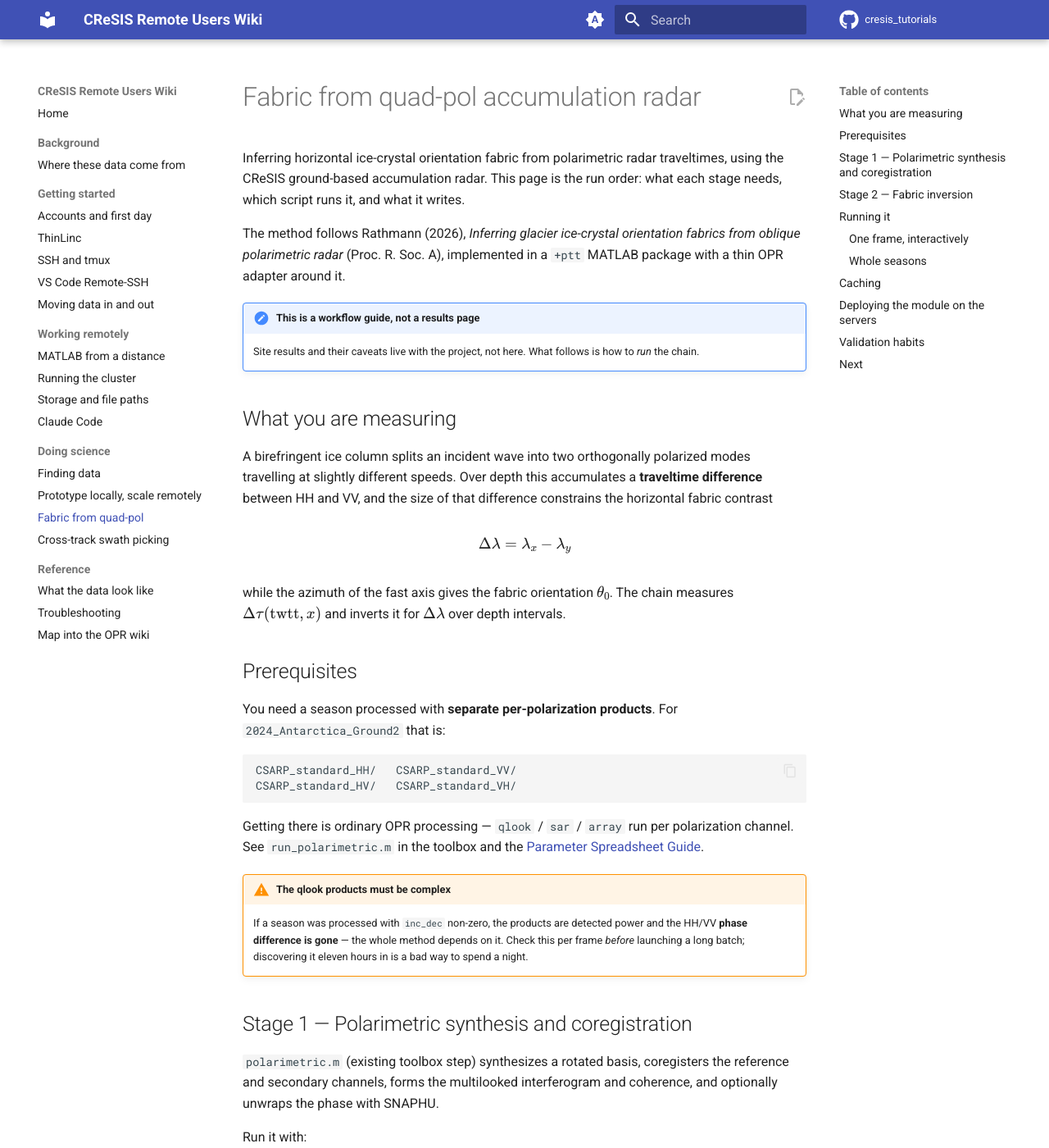
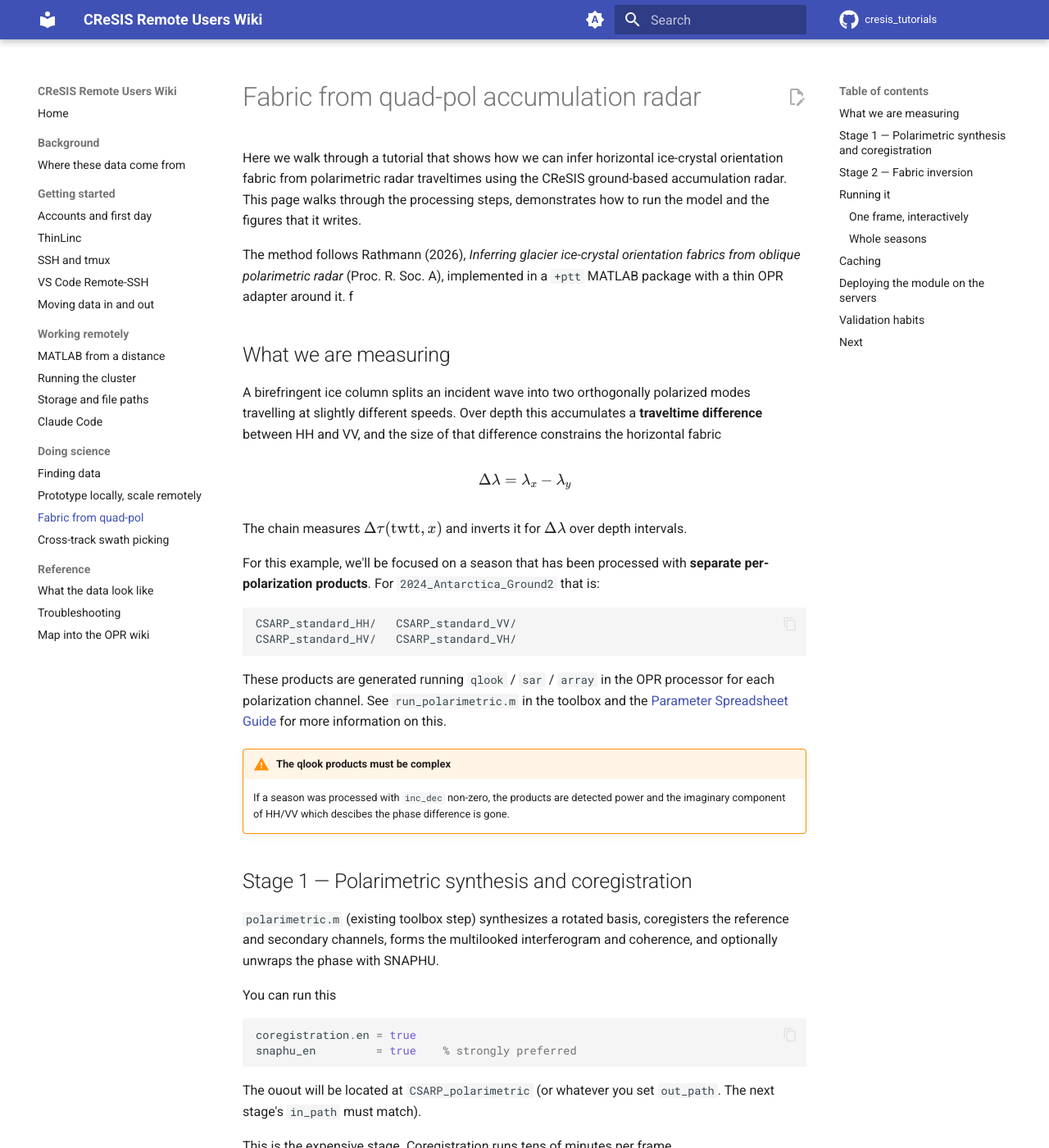
Before and after one commit to rice-glaciology/cresis_tutorials, an MkDocs documentation site: the page built from docs/doing-science/fabric-polarimetry.md, in a window 1280 px wide and 1400 px high. Shown: the whole window at 82% size. Built offline with MkDocs 1.6.1 and Material for MkDocs 9.7.7, drawn with Linux system fonts in a browser that asks for light colours; comment, search, counter and statistics services are not loaded; some of the changed text lies outside the part shown.

Commit message:
Update fabric-polarimetry.md

````diff
--- a/docs/doing-science/fabric-polarimetry.md
+++ b/docs/doing-science/fabric-polarimetry.md
@@ -1,49 +1,37 @@
 # Fabric from quad-pol accumulation radar
 
-Inferring horizontal ice-crystal orientation fabric from polarimetric radar
-traveltimes, using the CReSIS ground-based accumulation radar. This page is the
-run order: what each stage needs, which script runs it, and what it writes.
+Here we walk through a tutorial that shows how we can infer horizontal ice-crystal orientation fabric from polarimetric radar traveltimes using the CReSIS ground-based accumulation radar.
+This page walks through the processing steps, demonstrates how to run the model and the figures that it writes.
 
 The method follows Rathmann (2026), *Inferring glacier ice-crystal orientation
 fabrics from oblique polarimetric radar* (Proc. R. Soc. A), implemented in a
 `+ptt` MATLAB package with a thin OPR adapter around it.
+f
 
-!!! note "This is a workflow guide, not a results page"
-    Site results and their caveats live with the project, not here. What
-    follows is how to *run* the chain.
+## What we are measuring
 
-## What you are measuring
-
-A birefringent ice column splits an incident wave into two orthogonally
-polarized modes travelling at slightly different speeds. Over depth this
-accumulates a **traveltime difference** between HH and VV, and the size of that
-difference constrains the horizontal fabric contrast
+A birefringent ice column splits an incident wave into two orthogonally polarized modes travelling at slightly different speeds.
+Over depth this accumulates a **traveltime difference** between HH and VV, and the size of that difference constrains the horizontal fabric
 
 $$\Delta\lambda = \lambda_x - \lambda_y$$
 
-while the azimuth of the fast axis gives the fabric orientation $\theta_0$. The
-chain measures $\Delta\tau(\text{twtt}, x)$ and inverts it for
-$\Delta\lambda$ over depth intervals.
+The chain measures $\Delta\tau(\text{twtt}, x)$ and inverts it for $\Delta\lambda$ over depth intervals.
 
-## Prerequisites
-
-You need a season processed with **separate per-polarization products**. For
-`2024_Antarctica_Ground2` that is:
+For this example, we'll be focused on a season that has been processed with **separate per-polarization products**.
+For `2024_Antarctica_Ground2` that is:
 
 ```
 CSARP_standard_HH/   CSARP_standard_VV/
 CSARP_standard_HV/   CSARP_standard_VH/
 ```
 
-Getting there is ordinary OPR processing — `qlook` / `sar` / `array` run per
-polarization channel. See `run_polarimetric.m` in the toolbox and the
-[Parameter Spreadsheet Guide](https://gitlab.com/openpolarradar/opr/-/wikis/Parameter-Spreadsheet-Guide).
+These products are generated running `qlook` / `sar` / `array` in the OPR processor for each polarization channel.
+See `run_polarimetric.m` in the toolbox and the
+[Parameter Spreadsheet Guide](https://gitlab.com/openpolarradar/opr/-/wikis/Parameter-Spreadsheet-Guide) for more information on this.
 
 !!! warning "The qlook products must be complex"
     If a season was processed with `inc_dec` non-zero, the products are
-    detected power and the HH/VV **phase difference is gone** — the whole
-    method depends on it. Check this per frame *before* launching a long batch;
-    discovering it eleven hours in is a bad way to spend a night.
+    detected power and the imaginary component of HH/VV which descibes the phase difference is gone.
 
 ## Stage 1 — Polarimetric synthesis and coregistration
 
@@ -51,18 +39,16 @@ polarization channel. See `run_polarimetric.m` in the toolbox and the
 the reference and secondary channels, forms the multilooked interferogram and
 coherence, and optionally unwraps the phase with SNAPHU.
 
-Run it with:
+You can run this
 
 ```matlab
 coregistration.en = true
 snaphu_en         = true    % strongly preferred
 ```
 
-Output: `CSARP_polarimetric` (or whatever you set `out_path` to — remember it,
-the next stage's `in_path` must match).
+The ouout will be located at `CSARP_polarimetric` (or whatever you set `out_path`. The next stage's `in_path` must match).
 
-This is the expensive stage. Coregistration runs tens of minutes per frame, and
-a tiled SNAPHU unwrap longer again.
+This is the expensive stage. Coregistration runs tens of minutes per frame.
 
 ## Stage 2 — Fabric inversion
 
@@ -72,11 +58,11 @@ Per frame it:
 1. **Estimates $\Delta\tau$** by one of three routes, set by
    `fabric.dtau_source`:
 
-    | `dtau_source` | How it works | When to use it |
-    |---|---|---|
-    | `'phase'` (default) | Blends coregistration row offsets (fixes sign and the integer fringe ambiguity) with interferogram phase (sub-ns precision). Uses SNAPHU-unwrapped phase when present. | The default. Best precision where coherence is good. |
-    | `'coreg'` | Row offsets alone. | Detected-power products, where no phase survives. |
-    | `'deltak'` | Split-spectrum ladder over the ref/sec SLC spectra, coarse-to-fine in synthetic wavelength. **Absolute** $\Delta\tau$, no unwrapping. | Low-coherence sites where SNAPHU produces region errors. Also a useful unwrap-free cross-check anywhere. |
+    | `dtau_source` | Description |
+    |---|---|
+    | `'phase'` (default) | Blends coregistration row offsets (fixes sign and the integer fringe ambiguity) with interferogram phase (sub-ns precision). Uses SNAPHU-unwrapped phase when present. |
+    | `'coreg'` | Row offsets alone. Uses detected-power products and no phase survives. |
+    | `'deltak'` | Split-spectrum ladder over the ref/sec SLC spectra, coarse-to-fine in synthetic wavelength. **Absolute** $\Delta\tau$, no unwrapping. Low-coherence sites where SNAPHU produces region errors. This is also a useful unwrap-free cross-check anywhere. |
 
     !!! danger "delta-k must use the raw `sec`, not `sec_reg`"
         `sec_reg` has been envelope-shifted by coregistration and carries no
@@ -86,15 +72,6 @@ Per frame it:
 2. **References $\Delta\tau$ to zero over a coherent band** just below the
    surface return, removing channel timing and phase biases and the unwrapping
    constant.
-
-    !!! warning "Use a band, not a single bin"
-        A single-bin reference injects its own error as a constant on every
-        node. Because a surface-anchored solve can only absorb a constant into
-        the shallowest interval, that error shows up as **spurious
-        near-surface fabric** — a real-looking signal that is pure artefact.
-        Set `fabric.ref_band_twtt`. The joint solve carries the residual as an
-        explicit offset nuisance, which makes interval 1 reference-degenerate:
-        **quotable fabric starts at interval 2.**
 
 3. **Averages into along-track blocks** with coherence weighting.
 
````
